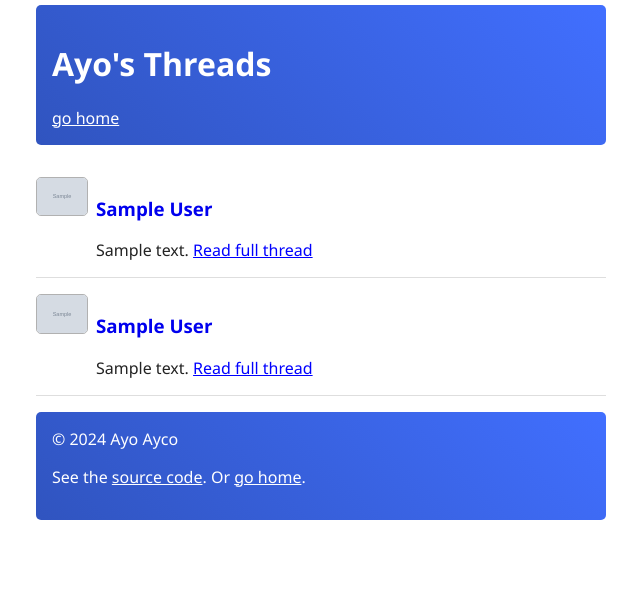
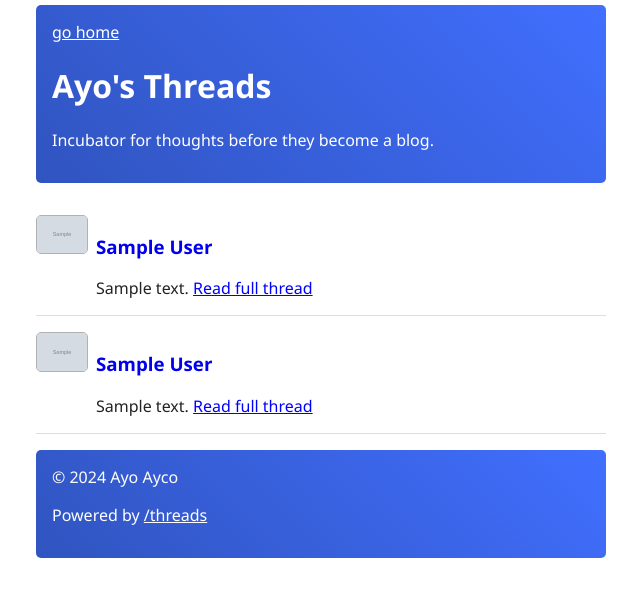
Before and after one commit to ayoayco/threads, a Flask app: page / in a window 1280 px wide. Shown: the top 597 px of the page, without its empty margins (319-959 px from the left). Run offline with Flask 3, Linux system fonts and the light colour scheme; grey boxes marked "Sample" are stand-in pictures; a database or web service that is not in the repository returns one stand-in record (values such as "Sample title"); data that the repository does not hold is empty; some libraries are stand-ins or nearby versions.

Commit message:
feat: add app description config

```diff
--- a/templates/threads.html
+++ b/templates/threads.html
@@ -3,7 +3,7 @@
   <head>
     <meta charset="UTF-8">
     <meta name="viewport" content="width=device-width, initial-scale=1.0">
-    <title>{{ title }}</title>
+    <title>{{ app.title }}</title>
     <link rel="stylesheet" href="https://webcomponent.io/reset.css" />
     <style>
     body {
@@ -102,8 +102,9 @@
   </head>
   <body>
     <header>
-      <h1>{{ title }}</h1>
       <a href="/">go home</a></nav>
+      <h1>{{ app.title }}</h1>
+      <p>{{ app.description }}</p>
     </header>
     <main>
       <ul>
@@ -181,7 +182,7 @@
     </main>
     <footer>
       &copy; {{ attribution.year }} {{ attribution.owner }}
-      <p>See the <a href="https://ayco.io/sh/threads">source code</a>. Or <a href="/">go home</a>.</p>
+      <p>Powered by <a href="https://ayco.io/sh/threads">/threads</a></p>
     </footer>
   </body>
 </html>
--- a/threads.py
+++ b/threads.py
@@ -6,7 +6,10 @@ threads = Blueprint('threads', __name__, template_folder='template')
 # TODO: move following to an app config or sqlite #########
 server = 'https://social.ayco.io'
 thread_ids = ['112319729193615365', '112258065967208438']
-title = "Ayo's Threads"
+app = {
+    "title":"Ayo's Threads",
+    "description": "Incubator for thoughts before they become a blog."
+}
 attribution = {
     "owner": "Ayo Ayco",
     "year": "2024"
@@ -16,13 +19,13 @@ attribution = {
 @threads.route('/')
 def home():
     statuses = fetch_statuses()
-    return render_template('threads.html', threads=statuses, title=title, attribution=attribution)
+    return render_template('threads.html', threads=statuses, app=app, attribution=attribution)
 
 @threads.route('/<path:id>')
 def thread(id):
     if id in thread_ids:
         status = fetch_thread(id)
-        return render_template('threads.html', threads=[status], title=title, attribution=attribution)
+        return render_template('threads.html', threads=[status], app=app, attribution=attribution)
     else:
         return '<h1>Not Found</h1><p>¯\_(ツ)_/¯</p><a href="/">go home</a>', 404
 
```
